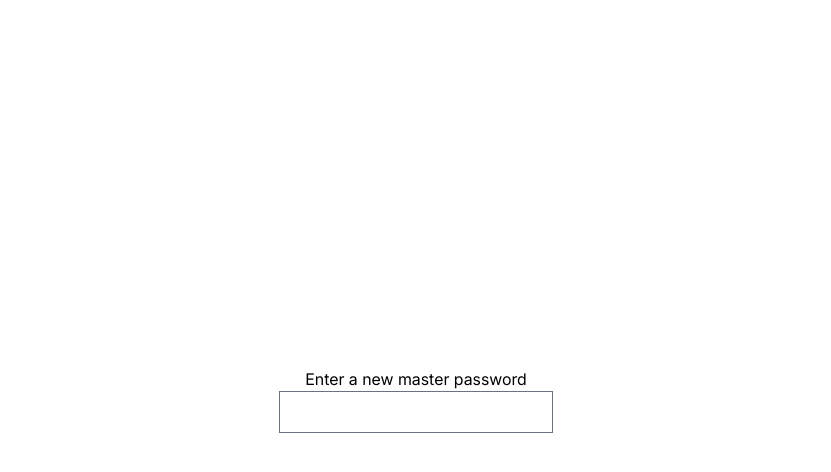
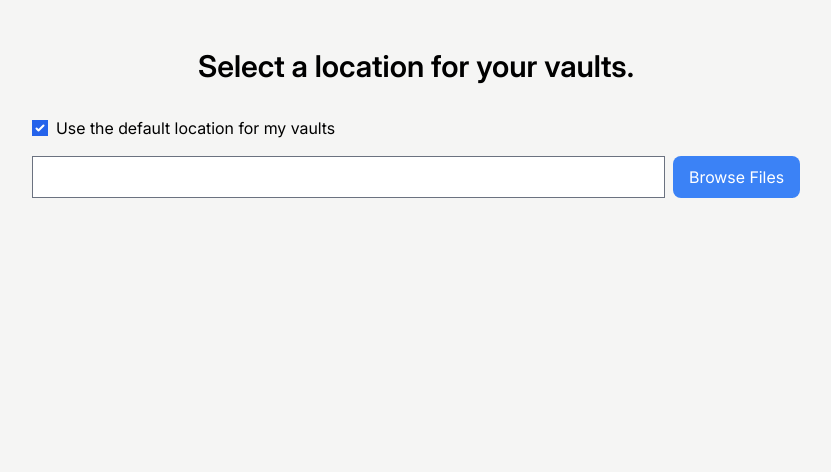
Before and after one commit to scarydoors/cerberus, a SvelteKit app: page /onboarding in a window 1280 px wide. Shown: the top 472 px of the page, without its empty margins (224-1055 px from the left). Built offline with nearby package versions, Linux system fonts and the light colour scheme.

Commit message:
feat: onboarding vault directory selection page

```diff
--- a/src/routes/onboarding/+page.svelte
+++ b/src/routes/onboarding/+page.svelte
@@ -1,8 +1,30 @@
 <script lang="ts">
-  let masterPassword = $state(undefined);
+import { open } from '@tauri-apps/plugin-dialog';
+
+async function openFile() {
+  const file = await open({
+    multiple: false,
+    directory: true,
+  });
+}
+
+let shouldUseDefaultLocation: boolean = $state(true);
+
 </script>
 
-<div class="flex h-full flex-col items-center justify-center">
-  <h1>Enter a new master password</h1>
-  <input bind:value={masterPassword} />
+<div class="flex h-full flex-col py-12 px-10 bg-stone-100 overflow-x-hidden items-center w-full">
+  <h1 class="text-3xl font-semibold mb-8 text-center">Select a location for your vaults.</h1>
+  <div class="flex flex-col max-w-3xl w-full justify-center">
+    <div class="space-y-4 w-full">
+      <div class="flex items-center space-x-2">
+        <input type="checkbox" id="defaultLocation" bind:checked={shouldUseDefaultLocation} />
+        <label for="defaultLocation">Use the default location for my vaults</label>
+      </div>
+      <div class="flex space-x-2">
+        <input class="flex-1 min-w-0" disabled={shouldUseDefaultLocation}/>
+
+        <button class="bg-blue-500 text-white py-2 px-4 rounded-lg text-nowrap" onclick={openFile} disabled={shouldUseDefaultLocation}>Browse Files</button>
+      </div>
+    </div>
+  </div>
 </div>
```
